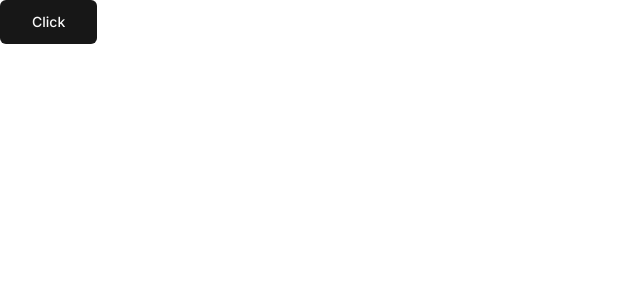
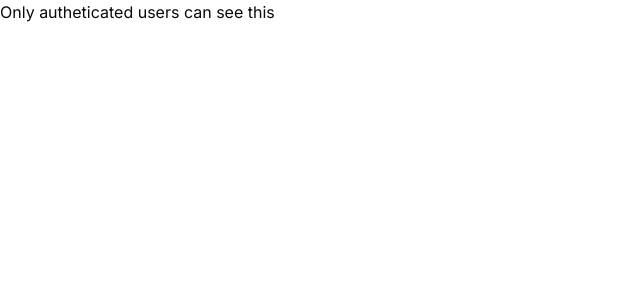
Before and after one commit to VaultKidd/twitch-clone, a Next.js app: page / in a window 1280 px wide. Shown: the top 300 px of the page, without its empty margins (0-640 px from the left). Built offline with nearby package versions, Linux system fonts and the light colour scheme.

Commit message:
working on clerk integration, login not loading

```diff
--- /dev/null
+++ b/app/(auth)/sign-in/[[...sign-in]]/page.tsx
@@ -0,0 +1,5 @@
+import { SignIn } from "@clerk/nextjs";
+
+export default function Page() {
+  return <SignIn />;
+}
--- /dev/null
+++ b/app/(auth)/sign-up/[[...sign-up]]/page.tsx
@@ -0,0 +1,5 @@
+import { SignUp } from "@clerk/nextjs";
+
+export default function Page() {
+  return <SignUp />;
+}
--- a/app/layout.tsx
+++ b/app/layout.tsx
@@ -1,3 +1,4 @@
+import { ClerkProvider } from "@clerk/nextjs";
 import type { Metadata } from "next";
 import { Inter } from "next/font/google";
 import "./globals.css";
@@ -15,8 +16,10 @@ export default function RootLayout({
   children: React.ReactNode;
 }>) {
   return (
-    <html lang="en">
-      <body className={inter.className}>{children}</body>
-    </html>
+    <ClerkProvider>
+      <html lang="en">
+        <body className={inter.className}>{children}</body>
+      </html>
+    </ClerkProvider>
   );
 }
--- a/app/page.tsx
+++ b/app/page.tsx
@@ -1,8 +1,7 @@
-import { Button } from "@/components/ui/button";
-import Image from "next/image";
-
 export default function Home() {
   return (
-    <Button size="lg">Click</Button>
+    <p>
+      Only autheticated users can see this
+    </p>
   );
 }
--- a/package.json
+++ b/package.json
@@ -9,6 +9,7 @@
     "lint": "next lint"
   },
   "dependencies": {
+    "@clerk/nextjs": "^4.29.7",
     "@radix-ui/react-slot": "^1.0.2",
     "class-variance-authority": "^0.7.0",
     "clsx": "^2.1.0",
```
Also changed, not shown: middleware.ts (added, +16 -0 lines), 2 other files (tests, documents, lock files or other folders).
